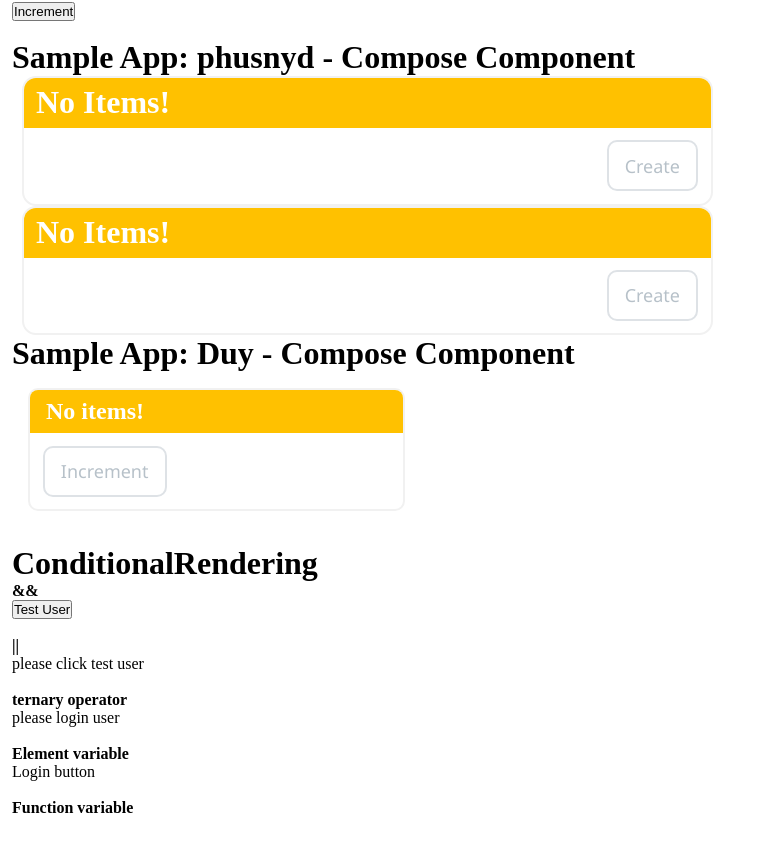
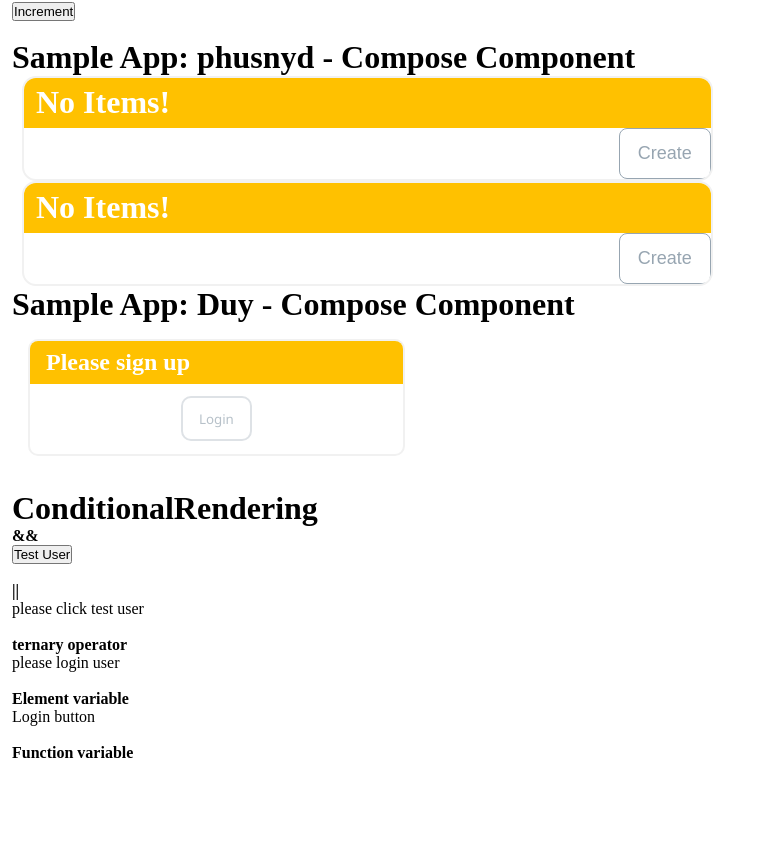
Before and after one commit to thanhphu0911/react-course-foundation, a React (Vite) app: page / in a window 1280 px wide. Shown: the part 1185-2037 px from the top of the page, without its empty margins (0-764 px from the left). Built offline with nearby package versions, Linux system fonts and the light colour scheme.

Commit message:
feat: add login func - duy

```diff
--- a/src/sampleApp/duy/DuyComposedComponent.jsx
+++ b/src/sampleApp/duy/DuyComposedComponent.jsx
@@ -1,23 +1,46 @@
 import BasicButton from "../../components/BasicButton";
+import React from "react";
+import GuestGreeting from "./GuestGreeting";
+import UserGreeting from "./UserGreeting";
 
 function DuyComposedComponent() {
+  const [login, setLogin] = React.useState(false);
+
+  function handleLogin() {
+    setLogin(!login);
+  }
+
   return (
     <>
       <div>
-        <h1>Sample App: Duy - Compose Component </h1>
-        <div class="card">
-          <div class="card-header">
+        {/* <h1>Sample App: Duy - Compose Component </h1>
+        <div className="card">
+          <div className="card-header">
             <h2 className="card-header-title">No items!</h2>
           </div>
-          <div class="card-content">
+          <div className="card-content">
             <BasicButton
               text="Increment"
-              className="btn"
+              className="btn-duy"
               onClick={() => {}}
               type="button"
             />
           </div>
-        </div>
+        </div> */}
+        <h1>Sample App: Duy - Compose Component </h1>
+
+        {login ? (
+          <UserGreeting
+            text="Welcome to"
+            name="Duy"
+            handleLogin={handleLogin}
+          ></UserGreeting>
+        ) : (
+          <GuestGreeting
+            text="Please sign up"
+            handleLogin={handleLogin}
+          ></GuestGreeting>
+        )}
       </div>
     </>
   );
--- /dev/null
+++ b/src/sampleApp/duy/GuestGreeting.jsx
@@ -0,0 +1,30 @@
+import BasicButton from "../../components/BasicButton";
+
+function GuestGreeting({ text, handleLogin }) {
+  return (
+    <>
+      <div className="card">
+        <div className="card-header">
+          <h2 className="card-header-title">{text}</h2>
+        </div>
+        <div className="card-content">
+          <BasicButton
+            text="Login"
+            className="btn-duy"
+            onClick={handleLogin}
+            type="button"
+          />
+        </div>
+      </div>
+      {/* <h2>{text}</h2>
+      <BasicButton
+        text="Login"
+        className="btn"
+        onClick={handleLogin}
+        type="button"
+      ></BasicButton> */}
+    </>
+  );
+}
+
+export default GuestGreeting;
--- /dev/null
+++ b/src/sampleApp/duy/UserGreeting.jsx
@@ -0,0 +1,34 @@
+import BasicButton from "../../components/BasicButton";
+
+function UserGreeting({ text, name, handleLogin }) {
+  return (
+    <>
+      <div className="card">
+        <div className="card-header">
+          <h2 className="card-header-title">
+            {text} {name}
+          </h2>
+        </div>
+        <div className="card-content">
+          <BasicButton
+            text="Logout"
+            className="btn-duy"
+            onClick={handleLogin}
+            type="button"
+          />
+        </div>
+      </div>
+      {/* <h2>
+        {text} {name}
+      </h2>
+      <BasicButton
+        text="Logout"
+        className="btn"
+        onClick={handleLogin}
+        type="button"
+      ></BasicButton> */}
+    </>
+  );
+}
+
+export default UserGreeting;
--- a/src/sampleApp/duy/style.css
+++ b/src/sampleApp/duy/style.css
@@ -31,7 +31,13 @@ body {
   font-weight: bolder;
 }
 
-.btn {
+.card-content {
+  display: flex;
+  align-items: center;
+  justify-content: center;
+}
+
+.btn-duy {
   margin: 0.8rem;
   background: #fff;
   padding: 0.7rem 1rem;
@@ -41,7 +47,7 @@ body {
   color: #b7c1c9;
 }
 
-.btn:hover {
+.btn-duy:hover {
   color: #fff;
   background-color: #737f88;
   cursor: pointer;
```
Also changed, not shown: src/ConditionalRendering.jsx (+16 -25 lines).
